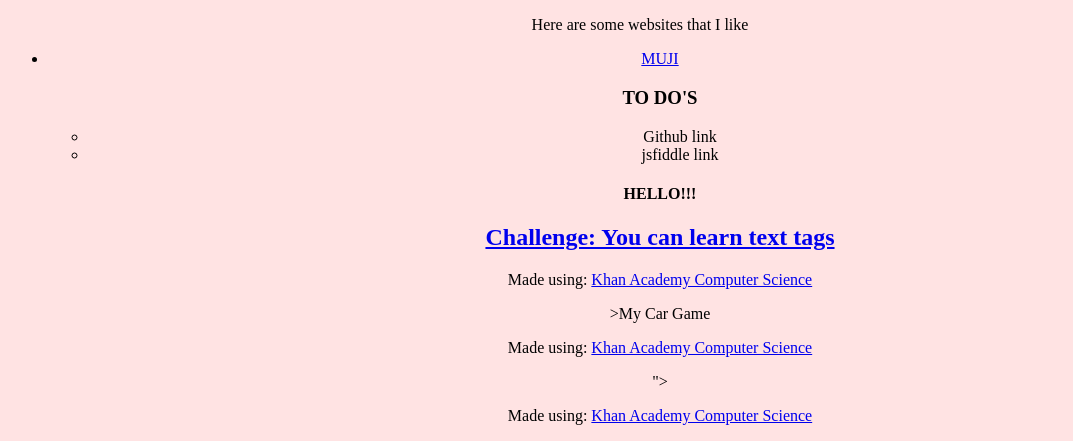
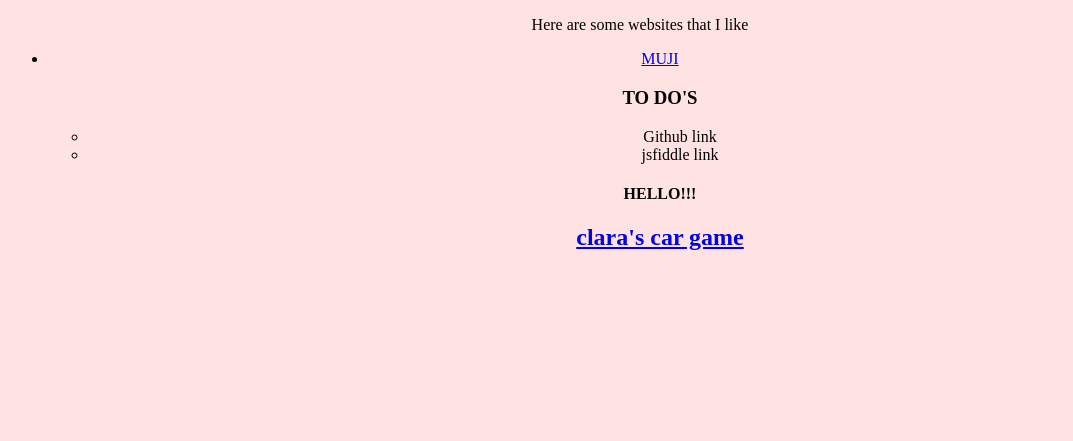
Before and after one commit to CornellGirlsWhoCode/clara.a.github.io, a plain HTML site: page index.html in a window 1280 px wide. Shown: the part 579-1020 px from the top of the page, without its empty margins (0-1073 px from the left). After the commit the page ends 850 px from the top, so only its background shows below. Drawn offline with Linux system fonts and the light colour scheme; a script that the page names is missing.

Commit message:
Update index.html

```diff
--- a/index.html
+++ b/index.html
@@ -36,12 +36,7 @@
       </ul>
 
       <h4> <strong> HELLO!!! </strong> </h4>
-      <h2> <a href="<a href="https://www.khanacademy.org/computing/computer-programming/html-css/intro-to-html/pc/challenge-you-can-learn-text-tags">Challenge: You can learn text tags</a></h2><script src="https://www.khanacademy.org/computer-programming/challenge-you-can-learn-text-tags/Challenge:x1e54063443d20a5c/embed.js?editor=yes&buttons=yes&author=yes&embed=yes"></script>
-      <p>Made using: <a href="http://www.khanacademy.org/computer-programming">Khan Academy Computer Science</a></p>
->My Car Game </a></h2><script src="<a href="https://www.khanacademy.org/computing/computer-programming/html-css/intro-to-html/pc/challenge-you-can-learn-text-tags">Challenge: You can learn text tags</a></h2><script src="https://www.khanacademy.org/computer-programming/challenge-you-can-learn-text-tags/Challenge:x1e54063443d20a5c/embed.js?editor=yes&buttons=yes&author=yes&embed=yes"></script>
-      <p>Made using: <a href="http://www.khanacademy.org/computer-programming">Khan Academy Computer Science</a></p>
-"></script>
-      <p>Made using: <a href="http://www.khanacademy.org/computer-programming">Khan Academy Computer Science</a></p>
+      <h2><a href="https://www.khanacademy.org/computer-science/claras-car-game/5782582977986560">clara's car game</a></h2><script src="https://www.khanacademy.org/computer-science/claras-car-game/5782582977986560/embed.js?editor=yes&buttons=yes&author=yes&embed=yes"></script>
 
 
       </body>
```
